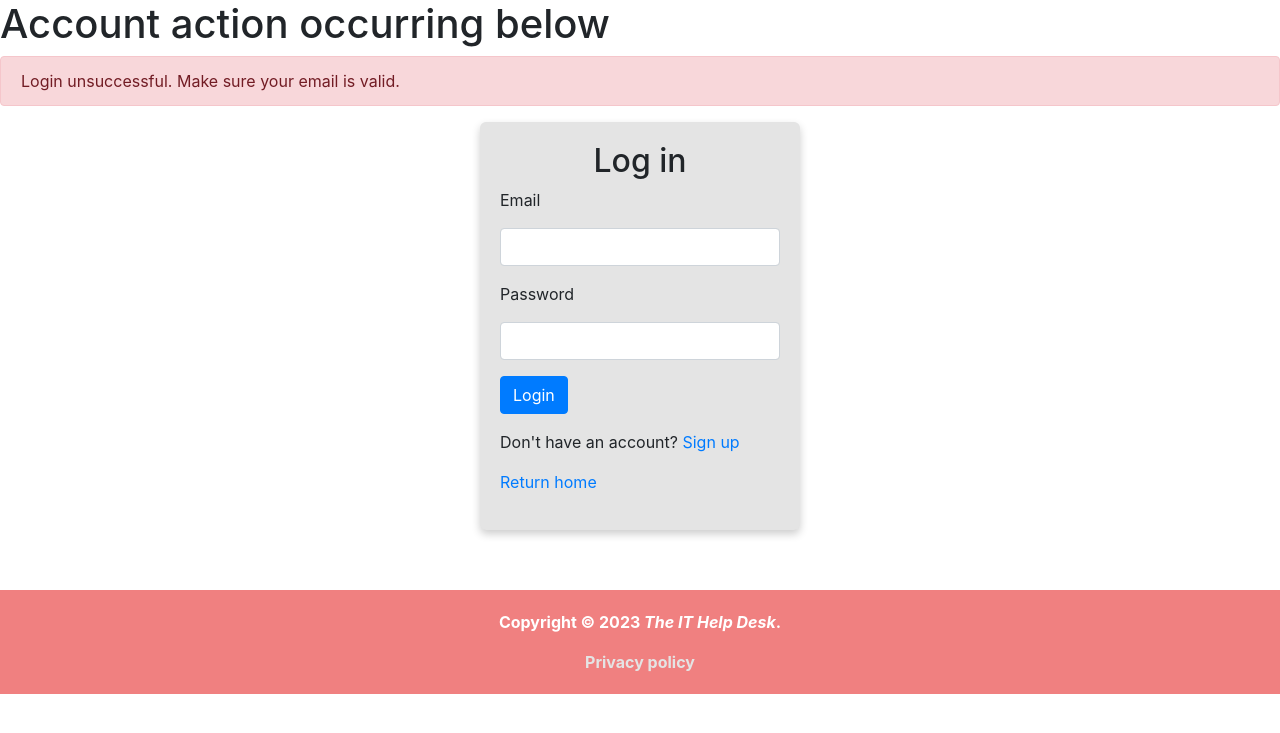
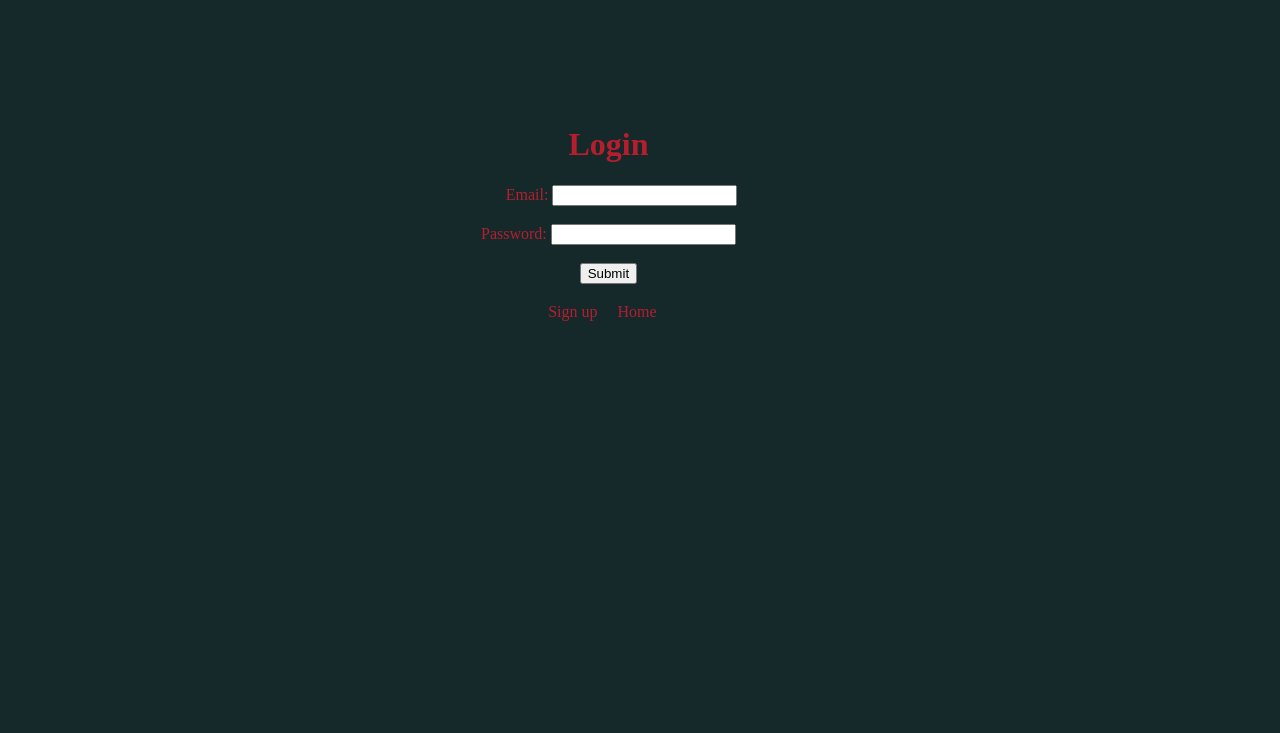
Before and after one commit to kleinjb25/MiamiInsider, a Flask app: page /login in a window 1280 px wide. Shown: the top 733 px of the page. Run offline with Flask 3, Linux system fonts and the light colour scheme.

Commit message:
Fix login.html commit issue

```diff
--- a/__init__.py
+++ b/__init__.py
@@ -177,7 +177,6 @@ def account_delete():
         flash('You are not logged in', 'danger')
         return redirect(url_for('login'))
 
-
 # LOGIN/REGISTER STUFF END ---------------------------
 
 
--- a/templates/login.html
+++ b/templates/login.html
@@ -1,31 +1,23 @@
-{% extends "utils/login-register-template.html" %}
-{% block content %}
-    {% include 'utils/flash_messages.html' %}
-    <div class="login-body">
-        <h2>Log in</h2>
-        <form class="form-group" method="post">
-            {{ form.hidden_tag() }}
-            <div class="form-group">
-                <label for="email">{{ form.email.label }}</label>
-                {{ form.email(class="form-control") }}
-                {% for error in form.email.errors %}
-                <small class="form-text text-warn">{{error}}</small>
-                {% endfor %}
-            </div>
-            <div class="form-group">
-                <label for="password">{{ form.password.label }}</label>
-                {{ form.password(class="form-control") }}
-                {% for error in form.password.errors %}
-                <small class="form-text text-warn">{{error}}</small>
-                {% endfor %}
-            </div>
-            {{ form.submit(class="btn btn-primary") }}
+<!DOCTYPE html>
+<html lang="en">
+<head>
+    <meta charset="UTF-8">
+    <title>MiamiInsider - Login</title>
+    <link rel="stylesheet" type="text/css" href="Website.css" />
+</head>
+<body>
+    <div class="Login">
+        <h1 id = "Login"> Login </h1>
+        <form action="/action_login.php">
+            <label id = "email">Email:</label>
+            <input type="text" name="email"><br><br>
+            <label>Password:</label>
+            <input type="text" name="password"><br><br>
+            <input type="submit" value="Submit">
         </form>
-
-        <p>Don't have an account? <a href="{{ url_for('register') }}">Sign up</a></p>
-        <p><a href="{{ url_for('index') }}">Return home</a></p>
+        <br>
+        <a href="Sign_Up.html"> Sign up</a>
+        <a href="Home.html"> Home </a>
     </div>
 
-    {% include 'utils/footer.html' %}
-</div>
-{% endblock content %}
+</body>
```
